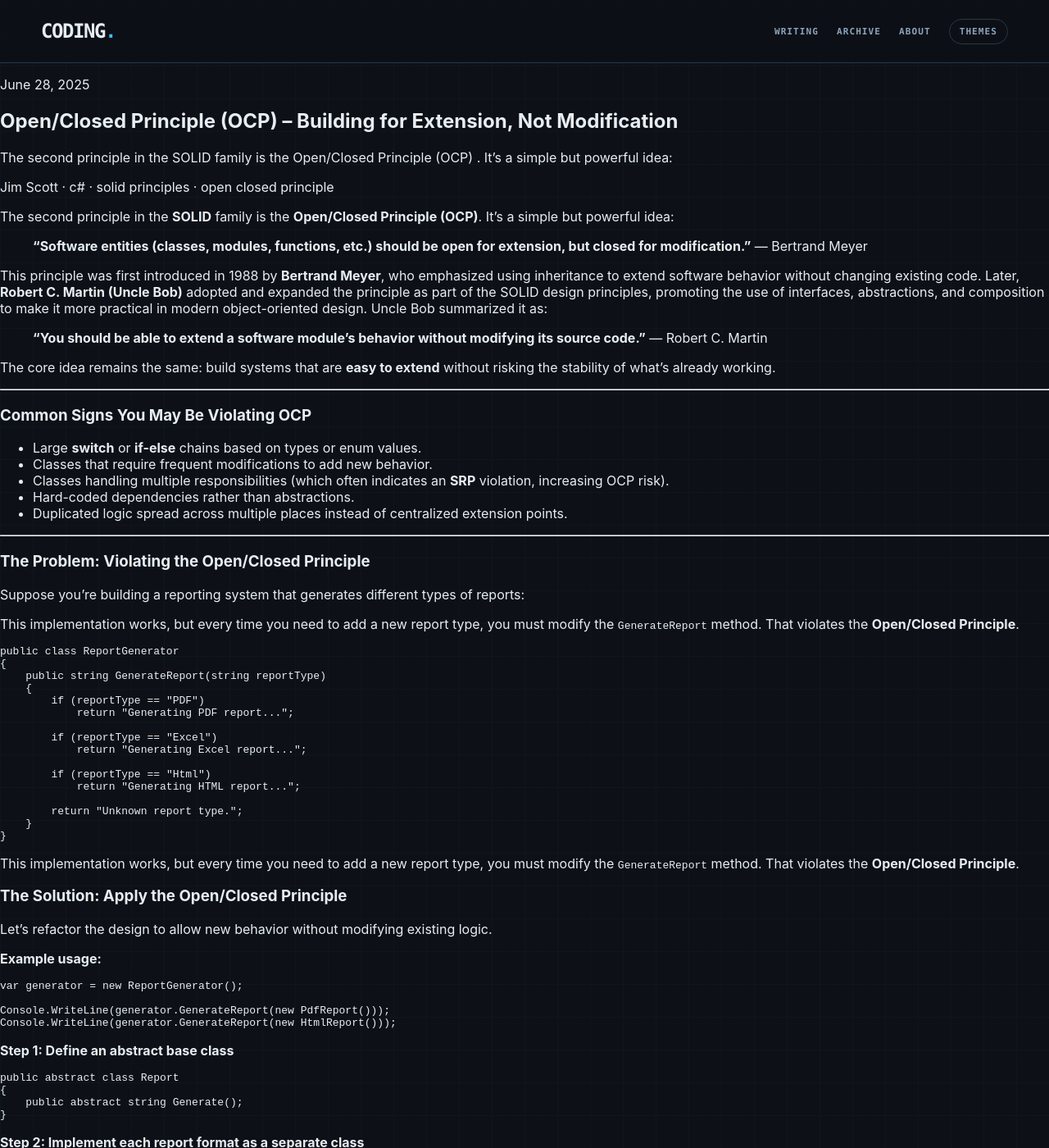
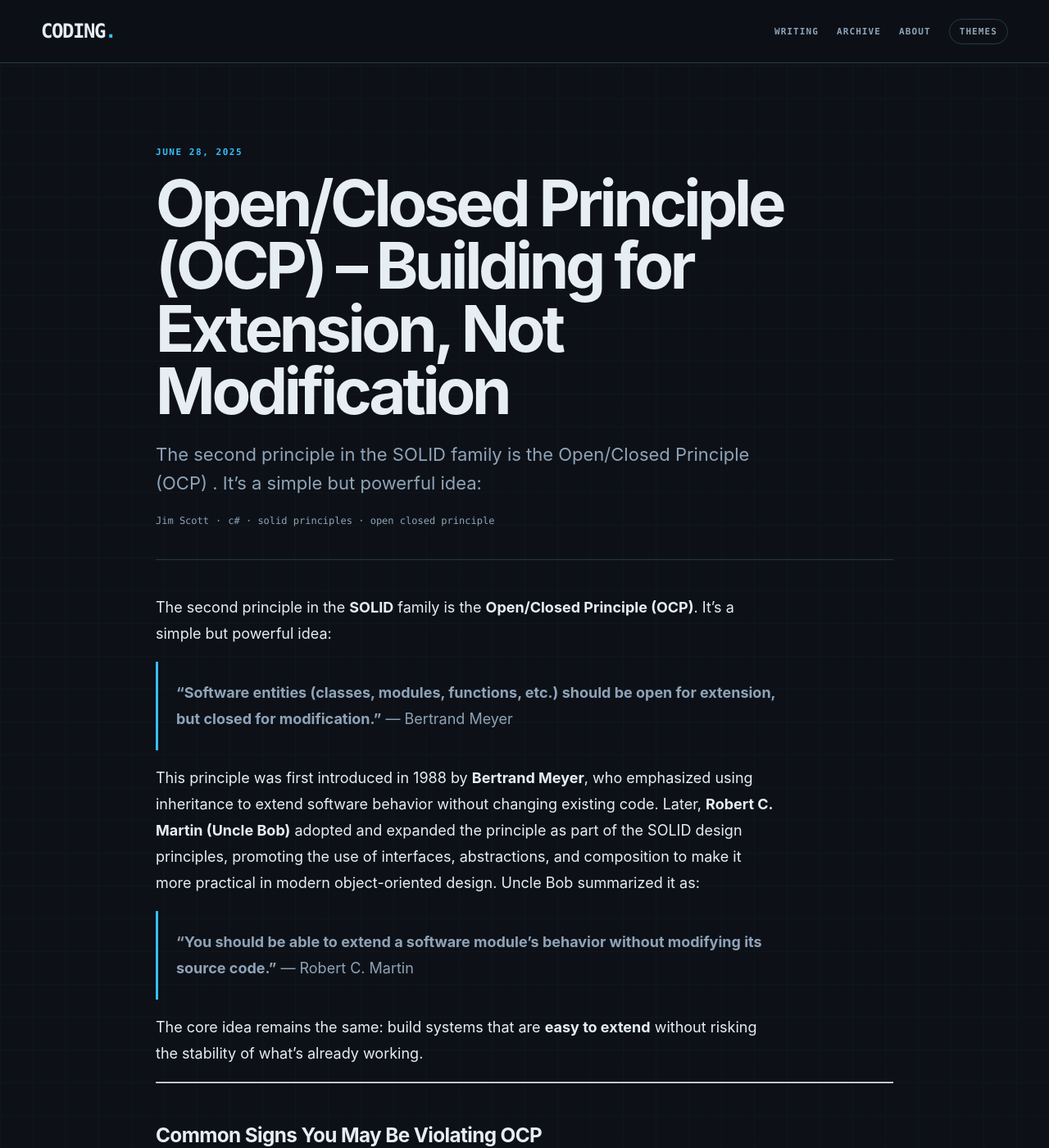
Before and after one commit to infoconex/coding-blog, a Jekyll site: the page built from post/2025/06/28/open-closed-principle-ocp-building-for-extension-not-modification/index.md, in a window 1280 px wide and 1400 px high. Shown: the whole window at 82% size. Built offline with Jekyll 4.4.1, drawn with Linux system fonts in a browser that asks for light colours.

Commit message:
Style base historical article layout

```diff
--- a/assets/css/site.css
+++ b/assets/css/site.css
@@ -56,6 +56,27 @@ a { color: inherit; }
 .foundation-card h2 { margin: 80px 0 10px; font-size: 30px; line-height: 1; letter-spacing: -.04em; }
 .foundation-card p { color: var(--muted); line-height: 1.55; }
 
+.post-shell { width: min(calc(100% - 40px), 900px); margin: 0 auto; padding: clamp(58px, 8vw, 104px) 0 96px; }
+.post-header { padding-bottom: 38px; border-bottom: 1px solid var(--line); margin-bottom: 42px; }
+.post-kicker { margin: 0 0 16px; color: var(--accent); font: 700 11px/1.3 var(--font-mono); letter-spacing: .14em; text-transform: uppercase; }
+.post-header h1 { margin: 0; font-size: clamp(44px, 7vw, 78px); line-height: .98; letter-spacing: -.055em; }
+.post-description { max-width: 760px; margin: 22px 0 0; color: var(--muted); font-size: clamp(18px, 2vw, 22px); line-height: 1.55; }
+.post-meta { display: flex; flex-wrap: wrap; gap: 8px; margin-top: 20px; color: var(--muted); font: 12px/1.5 var(--font-mono); }
+.post-content { font-size: 18px; line-height: 1.78; overflow-wrap: anywhere; }
+.post-content > :first-child { margin-top: 0; }
+.post-content h2, .post-content h3, .post-content h4 { margin-top: 2em; line-height: 1.18; letter-spacing: -.025em; }
+.post-content h2 { font-size: 1.75em; }
+.post-content h3 { font-size: 1.35em; }
+.post-content p, .post-content ul, .post-content ol, .post-content blockquote { max-width: 760px; }
+.post-content a { color: var(--accent); text-underline-offset: .18em; }
+.post-content img { display: block; max-width: 100%; height: auto; margin: 32px 0; border-radius: 10px; }
+.post-content pre { max-width: 100%; overflow-x: auto; margin: 30px 0; padding: 22px; border: 1px solid var(--line); border-radius: 14px; background: #081018; color: #dbeafe; font: 14px/1.65 var(--font-mono); }
+.post-content code { font-family: var(--font-mono); }
+.post-content :not(pre) > code { padding: .14em .38em; border: 1px solid var(--line); border-radius: 5px; background: var(--surface); font-size: .88em; }
+.post-content blockquote { margin-left: 0; padding: 4px 0 4px 22px; border-left: 3px solid var(--accent); color: var(--muted); }
+.post-content table { display: block; max-width: 100%; overflow-x: auto; border-collapse: collapse; }
+.post-content th, .post-content td { padding: 10px 14px; border: 1px solid var(--line); text-align: left; }
+
 .site-footer { border-top: 1px solid var(--line); color: var(--muted); }
 .site-footer__inner { min-height: 76px; display: flex; justify-content: space-between; align-items: center; gap: 20px; font: 12px/1.4 var(--font-mono); }
 
@@ -63,6 +84,7 @@ a { color: inherit; }
   .site-header__inner { align-items: flex-start; padding-block: 20px; }
   .site-nav { justify-content: flex-end; gap: 12px 16px; }
   .foundation-grid { grid-template-columns: 1fr; }
+  .post-content { font-size: 17px; }
   .site-footer__inner { align-items: flex-start; flex-direction: column; justify-content: center; }
 }
 
```
